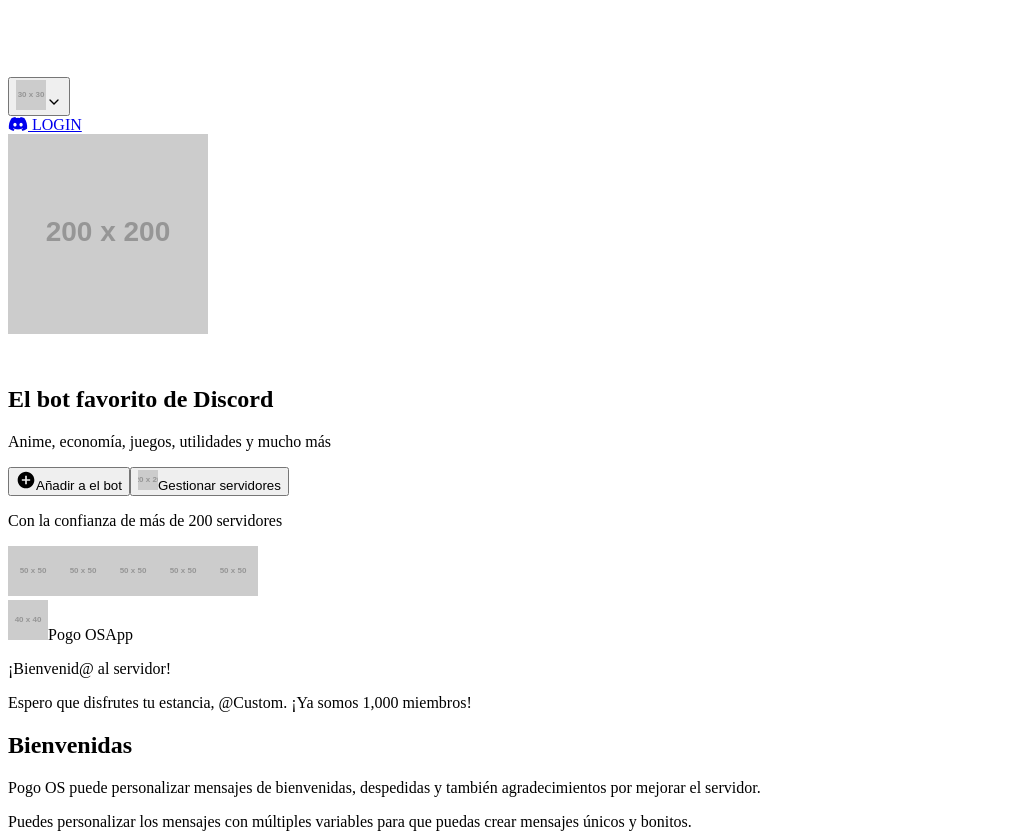
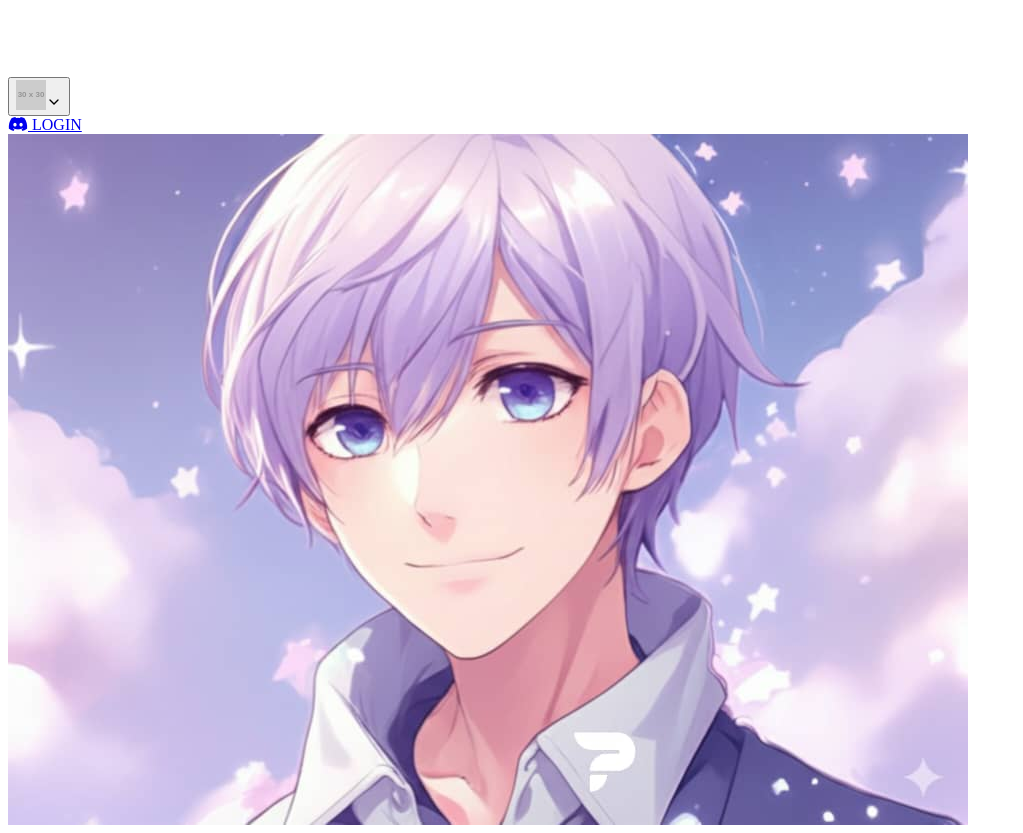
Before and after one commit to dioverdm/powe, a Next.js app: page / in a window 1280 px wide. Shown: the part 2020-2853 px from the top of the page, without its empty margins (0-1023 px from the left). Built offline with nearby package versions, Linux system fonts and the light colour scheme.

Commit message:
Actualizar _app.jsx

```diff
--- a/pages/_app.jsx
+++ b/pages/_app.jsx
@@ -190,8 +190,8 @@
       <section className="pt-32 pb-16 px-4 text-center">
         <div className="max-w-4xl mx-auto">
           <div className="relative inline-block mb-8">
-            <img src="https://placehold.co/200x200" alt="Pogo Avatar" className="w-40 h-40 md:w-52 md:h-52 rounded-full object-cover border-4 border-[#4F4CE5] shadow-lg" />
-            <div className="absolute -top-2 -right-2 bg-gradient-to-r from-[#4F4CE5] to-[#8482FB] p-3 rounded-full flex items-center justify-center">
+            <img src="/img/logo.png" alt="Pogo Avatar" className="w-40 h-40 md:w-52 md:h-52 rounded-full object-cover border-4 border-[#4F4CE5] shadow-lg" />
+            <div className="absolute -top-2 -right-2 bg-gradient-to-r from-[#4F4CE5] to-[#8482FB] p-3 rounded-full flex items-center justify-center w-5 h-5">
               <svg width="24" height="24" viewBox="0 0 24 24" fill="white">
                 <path d="M12 21.35l-1.45-1.32C5.4 15.36 2 12.28 2 8.5 2 5.42 4.42 3 7.5 3c1.74 0 3.41.81 4.5 2.09C13.09 3.81 14.76 3 16.5 3 19.58 3 22 5.42 22 8.5c0 3.78-3.4 6.86-8.55 11.54L12 21.35z"/>
               </svg>
```
